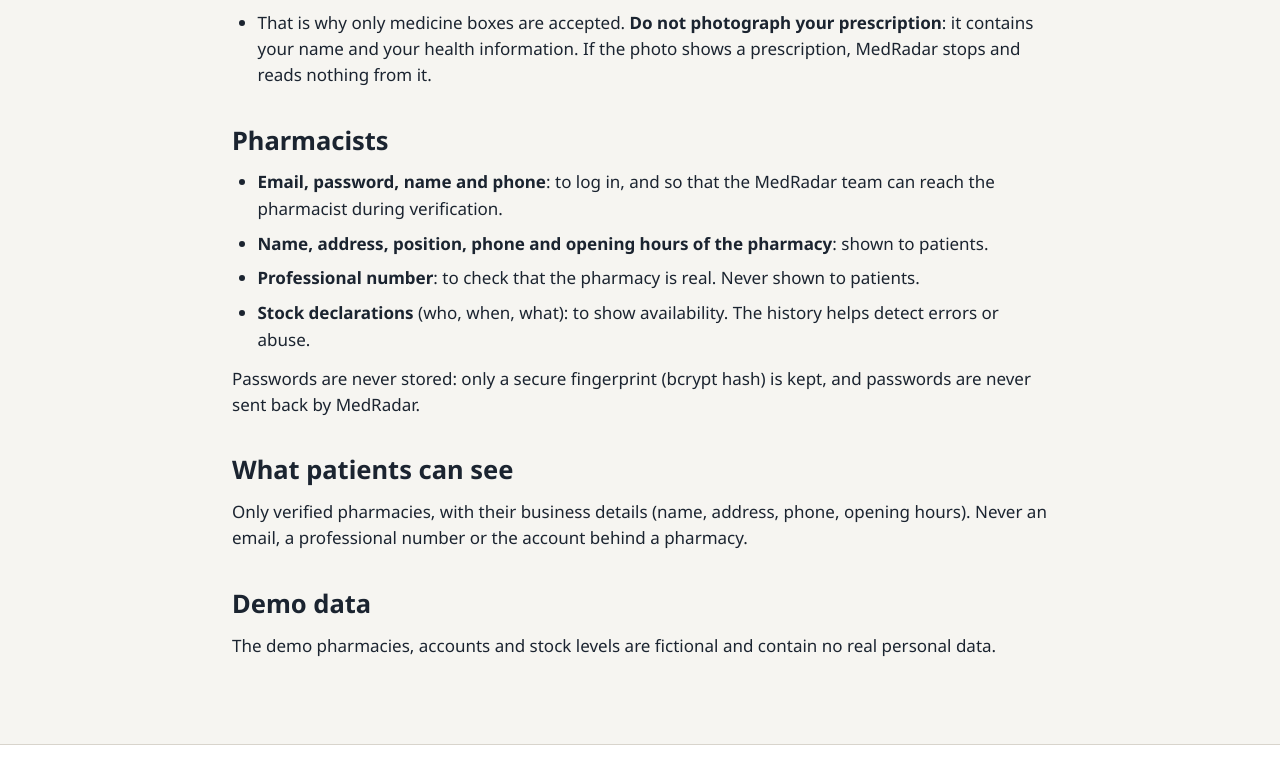
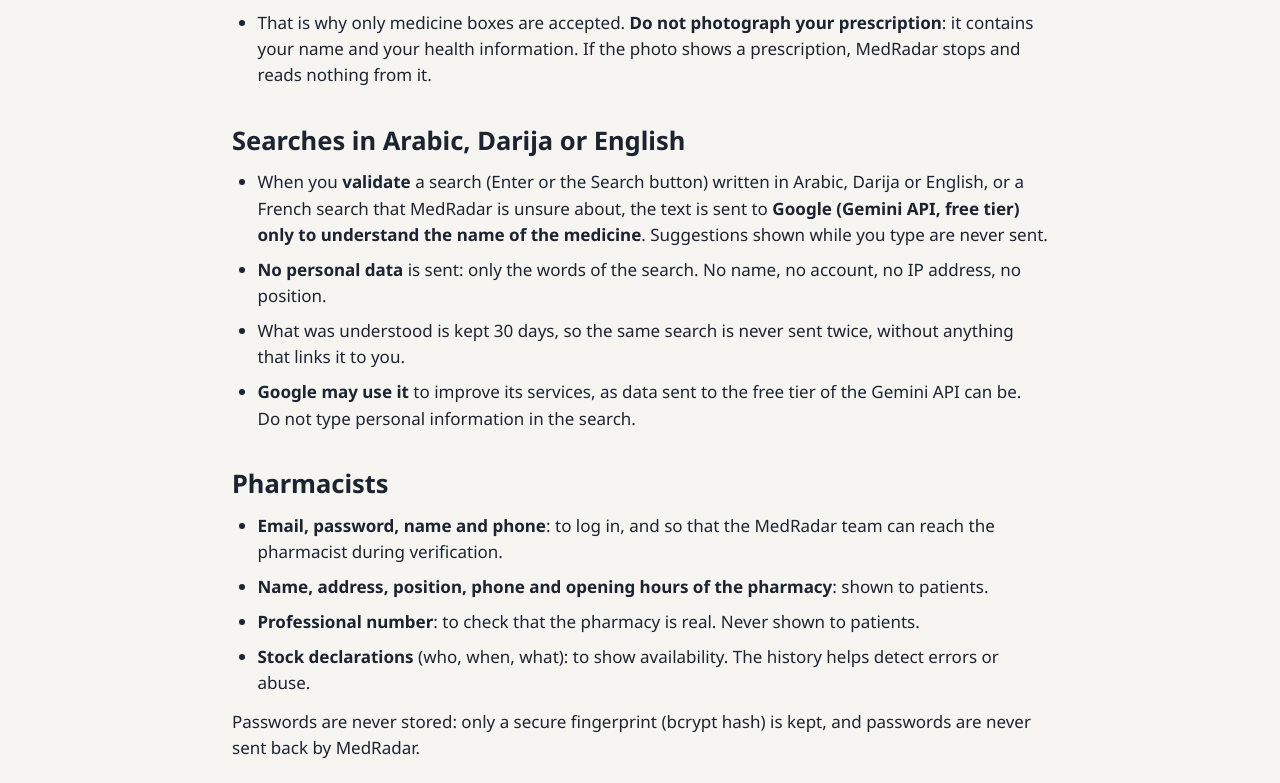
Before and after one commit to MessaoudiRym/MedRadar, a Next.js app in the folder frontend/: page /confidentialite in a window 1280 px wide. Shown: the part 748-1531 px from the top of the page. Built offline with nearby package versions, Linux system fonts and the light colour scheme.

Commit message:
Explain on the privacy page how searches use Gemini

```diff
--- a/frontend/src/app/confidentialite/page.tsx
+++ b/frontend/src/app/confidentialite/page.tsx
@@ -57,6 +57,30 @@ export default function PrivacyPage() {
       </section>
 
       <section className="space-y-3">
+        <h2 className="text-2xl font-bold">Searches in Arabic, Darija or English</h2>
+        <ul className="list-disc space-y-2 pl-6">
+          <li>
+            When you <strong>validate</strong> a search (Enter or the Search button) written in Arabic, Darija or
+            English, or a French search that MedRadar is unsure about, the text is sent to{" "}
+            <strong>Google (Gemini API, free tier) only to understand the name of the medicine</strong>. Suggestions
+            shown while you type are never sent.
+          </li>
+          <li>
+            <strong>No personal data</strong> is sent: only the words of the search. No name, no account, no IP
+            address, no position.
+          </li>
+          <li>
+            What was understood is kept 30 days, so the same search is never sent twice, without anything that
+            links it to you.
+          </li>
+          <li>
+            <strong>Google may use it</strong> to improve its services, as data sent to the free tier of the Gemini
+            API can be. Do not type personal information in the search.
+          </li>
+        </ul>
+      </section>
+
+      <section className="space-y-3">
         <h2 className="text-2xl font-bold">Pharmacists</h2>
         <ul className="list-disc space-y-2 pl-6">
           <li>
```
